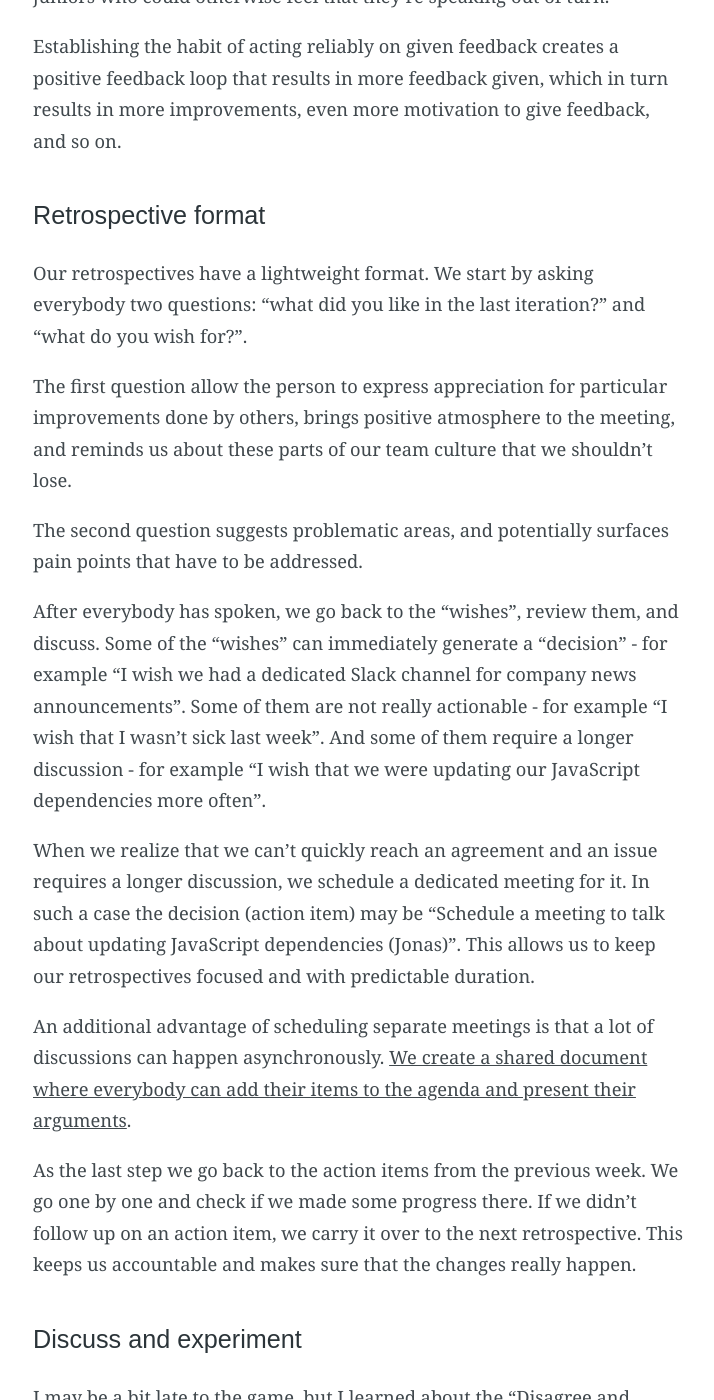
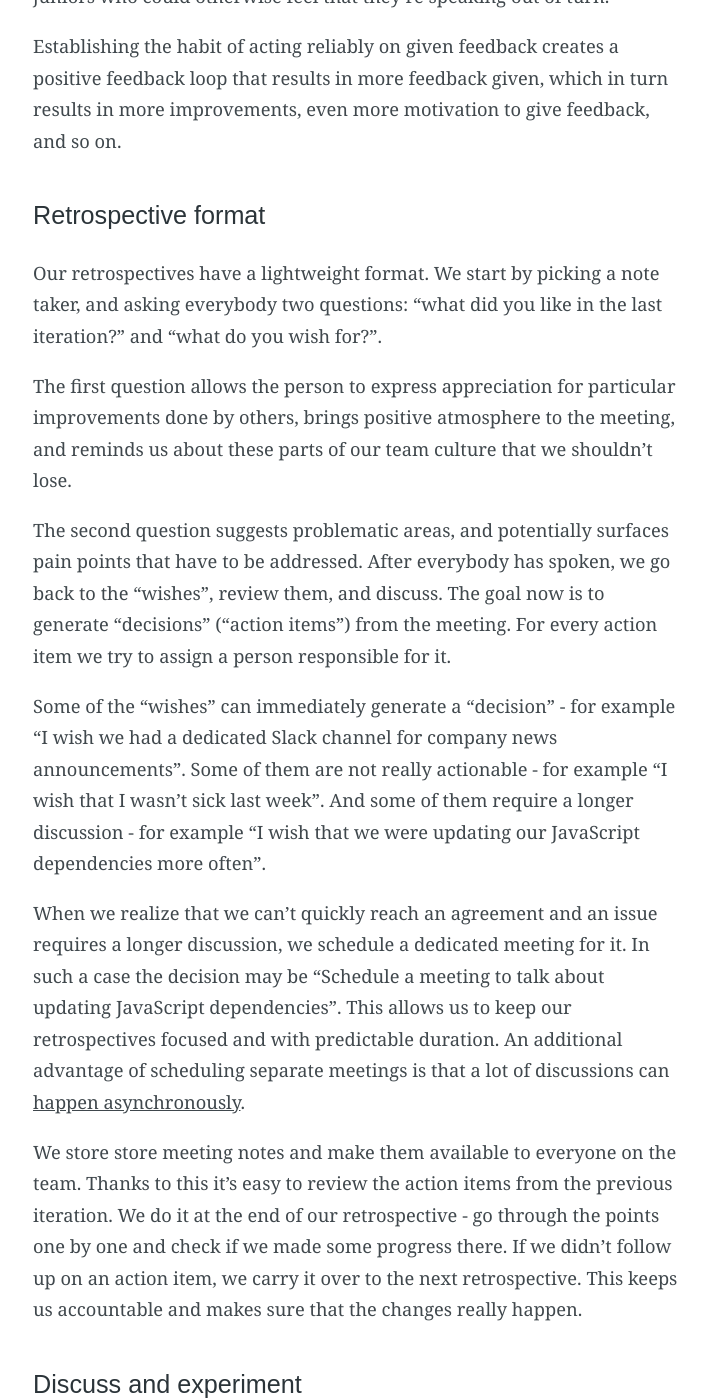
Before and after one commit to liefery-it-legacy/blog, a Jekyll site: the page built from _posts/2019-04-30-the-only-constant-is-change-scaling-our-processes-with-weekly-retrospectives.md, in a window 1280 px wide and 1400 px high, scrolled down 1417 px. Shown: the whole window, without its empty margins (282-996 px from the left). Built offline with Jekyll 4.4.1, drawn with Linux system fonts in a browser that asks for light colours; some web fonts are replaced; comment, search, counter and statistics services are not loaded.

Commit message:
Clarify retro - storing notes, note taker, action items, assignment

```diff
--- a/_posts/2019-04-30-the-only-constant-is-change-scaling-our-processes-with-weekly-retrospectives.md
+++ b/_posts/2019-04-30-the-only-constant-is-change-scaling-our-processes-with-weekly-retrospectives.md
@@ -48,38 +48,38 @@ more improvements, even more motivation to give feedback, and so on.
 
 ### Retrospective format
 
-Our retrospectives have a lightweight format. We start by asking everybody two
-questions: "what did you like in the last iteration?" and "what do you wish
-for?".
+Our retrospectives have a lightweight format. We start by picking a note taker,
+and asking everybody two questions: "what did you like in the last iteration?"
+and "what do you wish for?".
 
-The first question allow the person to express appreciation for particular
+The first question allows the person to express appreciation for particular
 improvements done by others, brings positive atmosphere to the meeting, and
 reminds us about these parts of our team culture that we shouldn't lose.
 
 The second question suggests problematic areas, and potentially surfaces pain
-points that have to be addressed.
+points that have to be addressed. After everybody has spoken, we go back to the
+"wishes", review them, and discuss. The goal now is to generate "decisions"
+("action items") from the meeting. For every action item we try to assign a
+person responsible for it.
 
-After everybody has spoken, we go back to the "wishes", review them, and
-discuss. Some of the "wishes" can immediately generate a "decision" - for
-example "I wish we had a dedicated Slack channel for company news
-announcements". Some of them are not really actionable - for example "I wish
-that I wasn't sick last week". And some of them require a longer discussion -
-for example "I wish that we were updating our JavaScript dependencies more
-often".
+Some of the "wishes" can immediately generate a "decision" - for example "I
+wish we had a dedicated Slack channel for company news announcements". Some of
+them are not really actionable - for example "I wish that I wasn't sick last
+week". And some of them require a longer discussion - for example "I wish that
+we were updating our JavaScript dependencies more often".
 
 When we realize that we can't quickly reach an agreement and an issue requires
 a longer discussion, we schedule a dedicated meeting for it. In such a case the
-decision (action item) may be "Schedule a meeting to talk about updating
-JavaScript dependencies (Jonas)". This allows us to keep our retrospectives
-focused and with predictable duration.
+decision may be "Schedule a meeting to talk about updating JavaScript
+dependencies". This allows us to keep our retrospectives focused and with
+predictable duration. An additional advantage of scheduling separate meetings
+is that a lot of discussions can [happen asynchronously](/2018/11/29/our-road-from-remote-friendly-to-remote-first.html).
 
-An additional advantage of scheduling separate meetings is that a lot of
-discussions can happen asynchronously.
-[We create a shared document where everybody can add their items to the agenda and present their arguments](/2018/11/29/our-road-from-remote-friendly-to-remote-first.html).
-
-As the last step we go back to the action items from the previous week. We go
-one by one and check if we made some progress there. If we didn't follow up on
-an action item, we carry it over to the next retrospective. This keeps us
+We store store meeting notes and make them available to everyone on the team.
+Thanks to this it's easy to review the action items from the previous
+iteration. We do it at the end of our retrospective - go through the points one
+by one and check if we made some progress there. If we didn't follow up on an
+action item, we carry it over to the next retrospective. This keeps us
 accountable and makes sure that the changes really happen.
 
 ### Discuss and experiment
```
